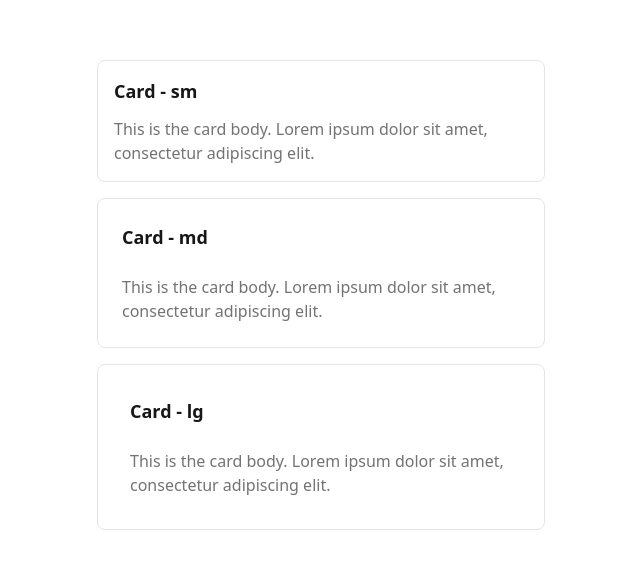
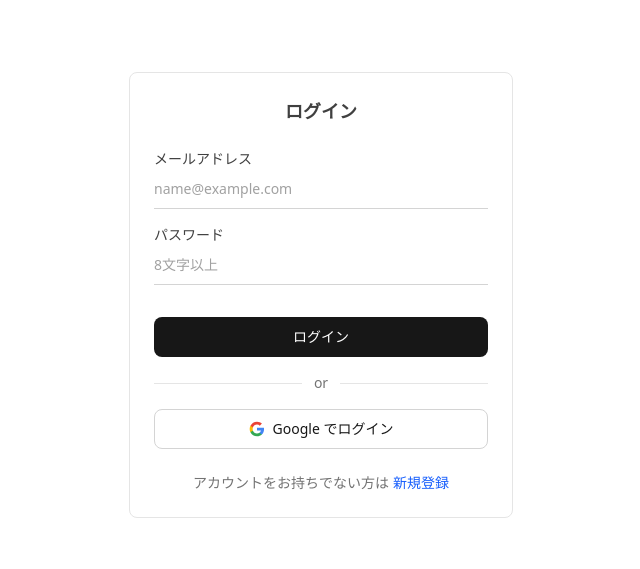
Before and after one commit to ashunar0/hisui, a React (Vite) app: page / in a window 1280 px wide. Shown: the part 105-674 px from the top of the page, without its empty margins (319-959 px from the left). Built offline with nearby package versions, Linux system fonts and the light colour scheme.

Commit message:
feat: Login 画面と Input variants
- Input に variant (outline / subtle / flushed) を追加
- Login 画面追加: flushed input + or divider + Google ログインボタン + 新規登録リンク
- Button に cursor-pointer 追加

```diff
--- a/src/App.tsx
+++ b/src/App.tsx
@@ -1,9 +1,9 @@
-import { CardSizes } from "@/screens/CardSizes";
+import { Login } from "@/screens/Login";
 
 function App() {
   return (
     <main className="min-h-screen p-8 flex items-center justify-center">
-      <CardSizes />
+      <Login />
     </main>
   );
 }
--- a/src/components/ui/button.tsx
+++ b/src/components/ui/button.tsx
@@ -35,7 +35,7 @@ function Button({
   return (
     <Comp
       className={cn(
-        "inline-flex items-center justify-center rounded-sm font-medium transition-colors disabled:pointer-events-none disabled:opacity-50",
+        "cursor-pointer inline-flex items-center justify-center rounded-sm font-medium transition-colors disabled:pointer-events-none disabled:opacity-50",
         variantClasses[variant],
         sizeClasses[size],
         className,
--- a/src/components/ui/input.tsx
+++ b/src/components/ui/input.tsx
@@ -1,11 +1,27 @@
 import type { InputHTMLAttributes } from "react";
 import { cn } from "@/lib/utils";
 
-function Input({ className, ...props }: InputHTMLAttributes<HTMLInputElement>) {
+type InputVariant = "outline" | "subtle" | "flushed";
+
+type InputProps = InputHTMLAttributes<HTMLInputElement> & {
+  variant?: InputVariant;
+};
+
+const variantClasses: Record<InputVariant, string> = {
+  outline:
+    "rounded-sm border border-neutral-200 bg-white px-3 focus:ring-2 focus:ring-neutral-400",
+  subtle:
+    "rounded-sm border border-transparent bg-neutral-100 px-3 focus:bg-white focus:ring-2 focus:ring-neutral-400",
+  flushed:
+    "rounded-none border-b border-neutral-300 bg-transparent px-0 focus:border-neutral-700",
+};
+
+function Input({ variant = "outline", className, ...props }: InputProps) {
   return (
     <input
       className={cn(
-        "flex h-10 w-full rounded-sm border border-neutral-200 bg-white px-3 py-2 text-sm text-neutral-900 placeholder:text-neutral-400 focus:outline-none focus:ring-2 focus:ring-neutral-400",
+        "flex h-10 w-full py-2 text-sm text-neutral-900 placeholder:text-neutral-400 focus:outline-none",
+        variantClasses[variant],
         className,
       )}
       {...props}
--- /dev/null
+++ b/src/screens/Login.tsx
@@ -0,0 +1,73 @@
+import { Button } from "@/components/ui/button";
+import { Card } from "@/components/ui/card";
+import { Field } from "@/components/ui/field";
+import { Input } from "@/components/ui/input";
+import { Stack } from "@/components/ui/stack";
+
+const GoogleIcon = () => (
+  <svg viewBox="0 0 24 24" className="size-4">
+    <path
+      d="M22.56 12.25c0-.78-.07-1.53-.2-2.25H12v4.26h5.92c-.26 1.37-1.04 2.53-2.21 3.31v2.77h3.57c2.08-1.92 3.28-4.74 3.28-8.09z"
+      fill="#4285F4"
+    />
+    <path
+      d="M12 23c2.97 0 5.46-.98 7.28-2.66l-3.57-2.77c-.98.66-2.23 1.06-3.71 1.06-2.86 0-5.29-1.93-6.16-4.53H2.18v2.84C3.99 20.53 7.7 23 12 23z"
+      fill="#34A853"
+    />
+    <path
+      d="M5.84 14.09c-.22-.66-.35-1.36-.35-2.09s.13-1.43.35-2.09V7.07H2.18C1.43 8.55 1 10.22 1 12s.43 3.45 1.18 4.93l2.85-2.22.81-.62z"
+      fill="#FBBC05"
+    />
+    <path
+      d="M12 5.38c1.62 0 3.06.56 4.21 1.64l3.15-3.15C17.45 2.09 14.97 1 12 1 7.7 1 3.99 3.47 2.18 7.07l3.66 2.84c.87-2.6 3.3-4.53 6.16-4.53z"
+      fill="#EA4335"
+    />
+  </svg>
+);
+
+export function Login() {
+  return (
+    <Card.Root className="w-full max-w-sm">
+      <Card.Header className="items-center">
+        <Card.Title>ログイン</Card.Title>
+      </Card.Header>
+      <Card.Body>
+        <Stack className="w-full">
+          <Field.Root className="gap-0">
+            <Field.Label>メールアドレス</Field.Label>
+            <Input
+              type="email"
+              variant="flushed"
+              placeholder="name@example.com"
+            />
+          </Field.Root>
+          <Field.Root className="gap-0">
+            <Field.Label>パスワード</Field.Label>
+            <Input type="password" variant="flushed" placeholder="8文字以上" />
+          </Field.Root>
+        </Stack>
+      </Card.Body>
+      <Card.Footer className="flex-col gap-4">
+        <Button className="w-full rounded-lg">ログイン</Button>
+        <div className="flex w-full items-center gap-3 text-sm text-neutral-500">
+          <div className="h-px flex-1 bg-neutral-200" />
+          <span>or</span>
+          <div className="h-px flex-1 bg-neutral-200" />
+        </div>
+        <Button variant="outline" className="w-full gap-2 rounded-lg">
+          <GoogleIcon />
+          Google でログイン
+        </Button>
+        <p className="mt-2 text-sm text-neutral-500">
+          アカウントをお持ちでない方は
+          <a
+            href="/signup"
+            className="ml-1 font-medium text-blue-600 hover:underline"
+          >
+            新規登録
+          </a>
+        </p>
+      </Card.Footer>
+    </Card.Root>
+  );
+}
```
Also changed, not shown: src/components/ui/field.tsx (+8 -8 lines).
